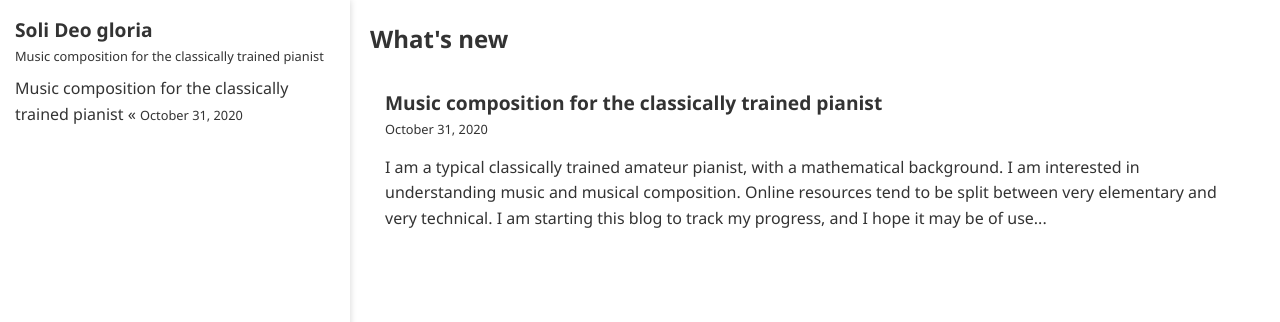
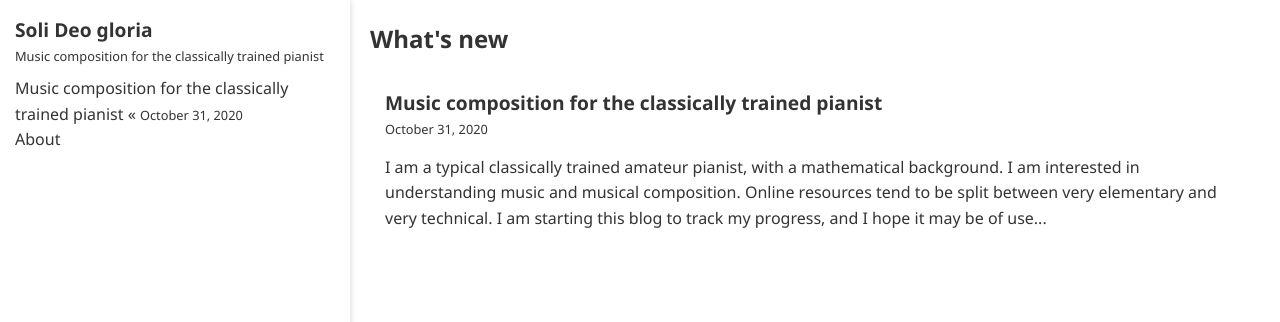
Before and after one commit to ansyblenetwork/sdg, a Jekyll site: the page built from index.html, in a window 1280 px wide. Shown: the top 322 px of the page. Built offline with Jekyll 4.4.1, drawn with Linux system fonts in a browser that asks for light colours.

Commit message:
Update page.html

```diff
--- a/_layouts/page.html
+++ b/_layouts/page.html
@@ -21,6 +21,7 @@
 					<li><a href="{{ post.url | relative_url }}">{{ post.title }}</a> &laquo;&nbsp;<span class="date-format">{{ post.date | date: "%B %-d, %Y" }}</span></li>
 				{% endfor %}
 			</ul>
+			<a href="{{ site.posts.last.url | relative_url }}">About</a>
 		</div>
 		</div>
 
```
